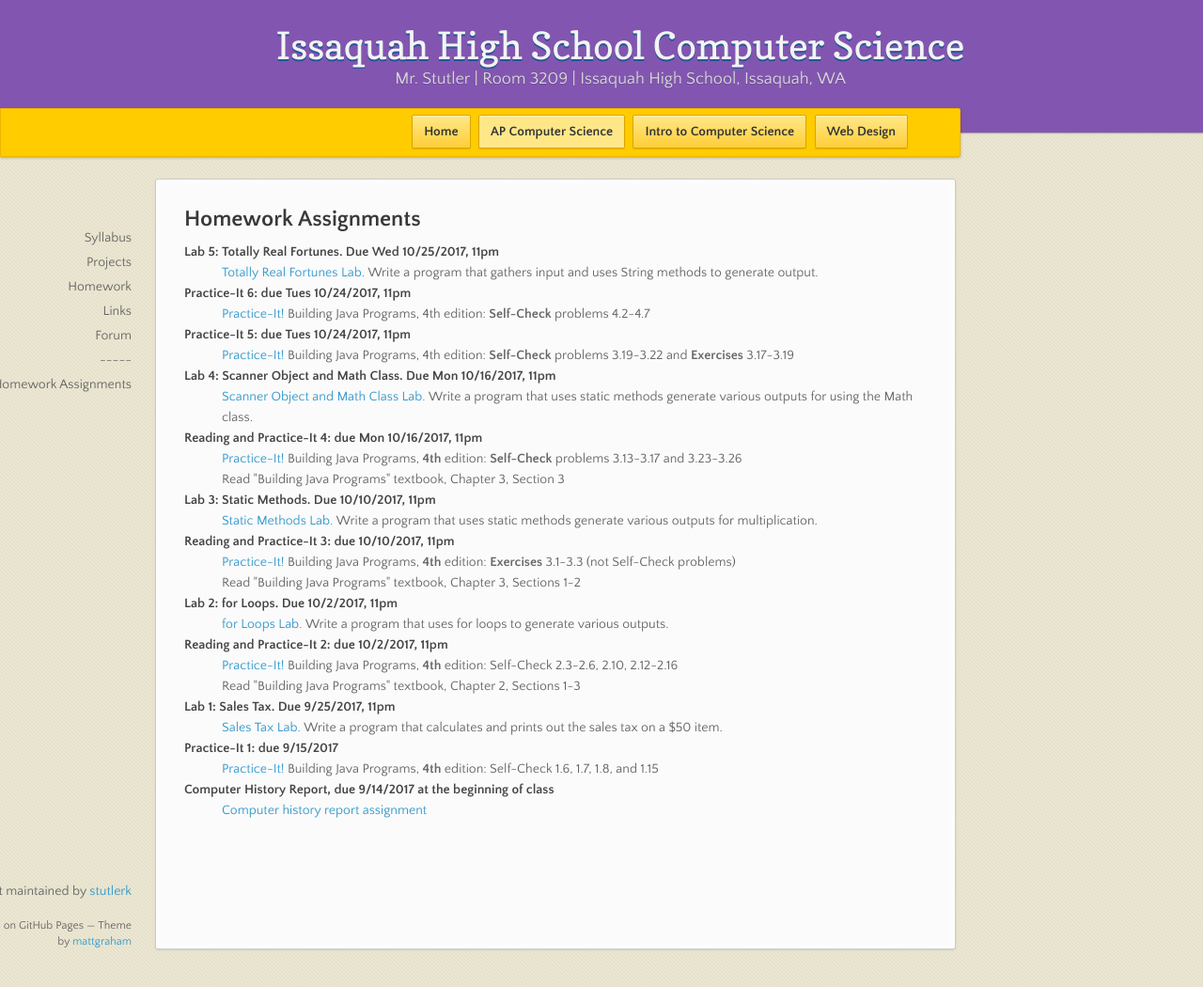
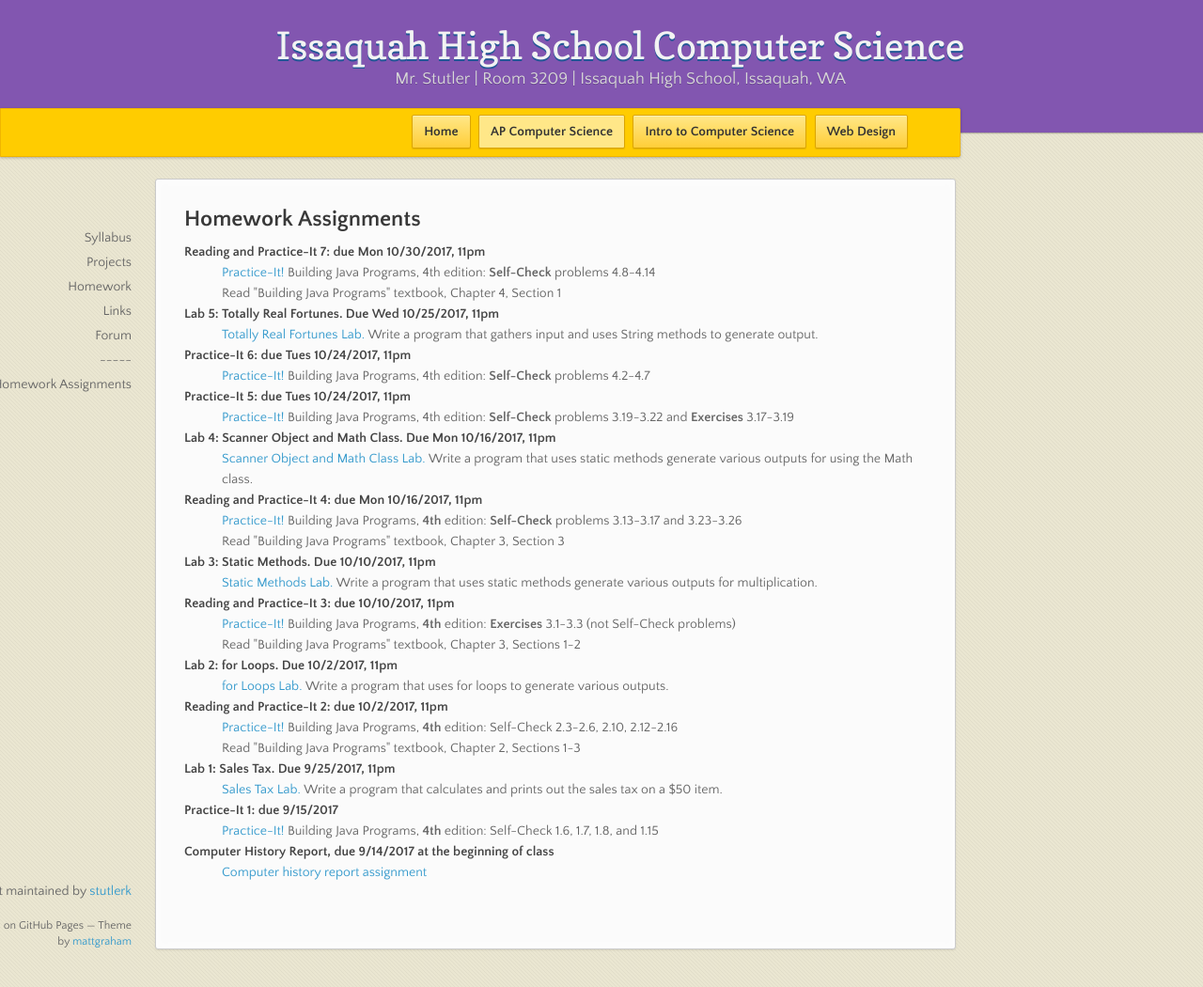
Before and after one commit to stutlerk/ihs-website, a Jekyll site: the page built from _apcs/homework.html, in a window 1280 px wide and 1050 px high. Shown: the whole window at 94% size. Built offline with Jekyll 4.4.1, drawn with Linux system fonts in a browser that asks for light colours; nearby versions of some CDN libraries.

Commit message:
Update homework.html

```diff
--- a/_apcs/homework.html
+++ b/_apcs/homework.html
@@ -6,6 +6,10 @@ layout: course
 <section>
 <h2>Homework Assignments</h2>
   <dl>
+    <dt>Reading and Practice-It 7: due Mon 10/30/2017, 11pm</dt>
+    <dd><a href="https://practiceit.cs.washington.edu/" target="_blank">Practice-It!</a> Building Java Programs, 4th edition: <b>Self-Check</b> problems 4.8-4.14</dd>
+    <dd>Read "Building Java Programs" textbook, Chapter 4, Section 1</dd>
+
     <dt>Lab 5: Totally Real Fortunes. Due Wed 10/25/2017, 11pm</dt>
     <dd><a href="https://issaquahwednet-my.sharepoint.com/personal/stutlerk_issaquah_wednet_edu/_layouts/15/guestaccess.aspx?docid=010fd9459049b4bd09ab0e14da4f6bba6&authkey=ARie6bkIpgvO5dBRrOElSew">Totally Real Fortunes Lab.</a> Write a program that gathers input and uses String methods to generate output.</dd>
 
```
